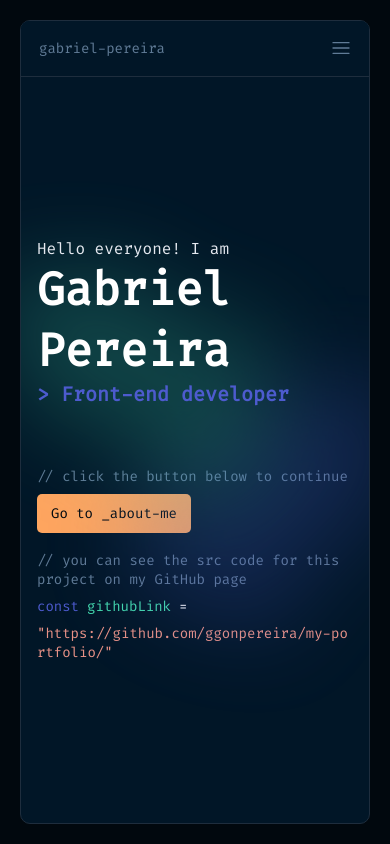
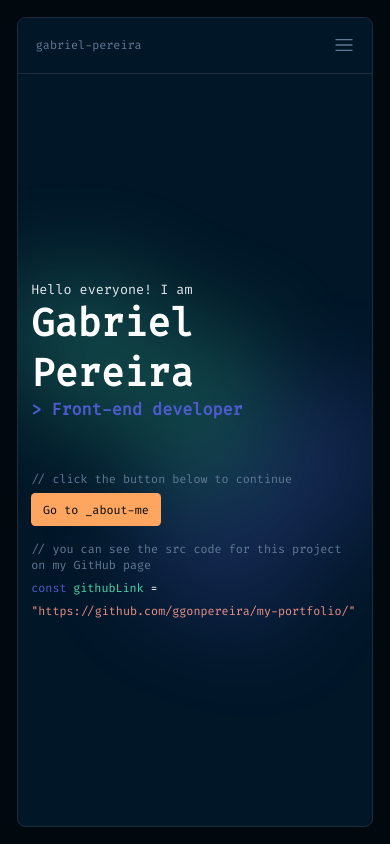
Before and after one commit to ggonpereira/my-portfolio, a Next.js app: page / in a window 390 px wide. Built offline with nearby package versions, Linux system fonts and the light colour scheme; no server answers.

Commit message:
🎉 feat: fix mobile on About Me page

```diff
--- a/src/components/ContactMeArea/ContactMeArea.styles.ts
+++ b/src/components/ContactMeArea/ContactMeArea.styles.ts
@@ -5,8 +5,8 @@ export const Container = styled.div`
   height: 100%;
 
   button {
+    border-right: none !important;
+    border-top-right-radius: 8px;
     width: 100%;
-    border-top-right-radius: 8px;
-    border-right: none !important;
   }
 `
--- a/src/components/MainContent/MainContent.styles.ts
+++ b/src/components/MainContent/MainContent.styles.ts
@@ -2,4 +2,6 @@ import styled from 'styled-components'
 
 export const Container = styled.div`
   flex: 1;
+  max-height: calc(100vh - 4rem);
+  overflow: auto;
 `
--- a/src/components/MyTechs/MyTechs.styles.ts
+++ b/src/components/MyTechs/MyTechs.styles.ts
@@ -5,6 +5,14 @@ export const Container = styled.div`
   flex: 1;
   height: 100%;
   max-width: 42.5rem;
+
+  @media all and (max-width: 1035px) {
+    border-left: none;
+    border-top: 0.1rem solid ${({ theme }) => theme.colors.lines};
+    flex-direction: column;
+    width: 100%;
+    max-width: none;
+  }
 `
 
 export const Header = styled.header`
--- a/src/components/TopicDropdown/TopicDropdown.styles.ts
+++ b/src/components/TopicDropdown/TopicDropdown.styles.ts
@@ -60,6 +60,8 @@ const hideElementCSS = css`
 
 const mainAreaBaseCSS = css`
   align-items: center;
+  background: none;
+  border: none;
   display: flex;
   gap: 0.8rem;
 
@@ -97,9 +99,15 @@ export const TopicDropdown = styled.div`
     border-top: 0.1rem solid ${({ theme }) => theme.colors.lines};
     border-bottom: 0.1rem solid ${({ theme }) => theme.colors.lines};
   }
+
+  @media all and (max-width: 720px) {
+    & + & {
+      border-bottom: none;
+    }
+  }
 `
 
-export const DropdownHeader = styled.div<DropdownHeaderProps>`
+export const DropdownHeader = styled.button<DropdownHeaderProps>`
   align-items: center;
   cursor: pointer;
   display: flex;
@@ -107,6 +115,8 @@ export const DropdownHeader = styled.div<DropdownHeaderProps>`
   padding: 1rem;
   user-select: none;
   width: 100%;
+  background: none;
+  border: none;
 
   svg {
     fill: ${({ theme }) => theme.colors.white};
@@ -123,6 +133,19 @@ export const DropdownHeader = styled.div<DropdownHeaderProps>`
 
   :hover {
     ${hoverDropdownHeaderCSS}
+  }
+
+  @media all and (max-width: 720px) {
+    background-color: ${({ theme }) => theme.colors.lines};
+    border-bottom: 0.3rem solid ${({ theme }) => theme.colors.primary.darkBlue};
+    color: ${({ theme }) => theme.colors.white};
+
+    svg,
+    p {
+      color: ${({ theme }) => theme.colors.white};
+      fill: ${({ theme }) => theme.colors.white};
+      opacity: 1;
+    }
   }
 `
 
--- a/src/components/TopicDropdown/TopicDropdown.tsx
+++ b/src/components/TopicDropdown/TopicDropdown.tsx
@@ -1,15 +1,11 @@
 import React, { useState } from 'react'
 import { RiArrowRightSFill } from 'react-icons/ri'
 import { Content } from '../../types/Content'
-import { TopicObject } from '../../types/Topic'
 import { Typography } from '../Typography'
+import { TopicDropdownProps } from './interfaces'
 import * as S from './TopicDropdown.styles'
 import { TopicFile } from './TopicFile'
 import { TopicFolder } from './TopicFolder'
-
-interface TopicDropdownProps extends TopicObject {
-  handleOpenFileFromSidebar?: (fileTitle: string) => void
-}
 
 export const TopicDropdown = ({
   topicTitle,
--- a/src/components/layouts/AboutMeTab/MainContent/MainContent.styles.ts
+++ b/src/components/layouts/AboutMeTab/MainContent/MainContent.styles.ts
@@ -2,6 +2,7 @@ import styled from 'styled-components'
 
 export const NoFilesSelected = styled.div`
   flex: 1;
+  padding: 1.6rem 0px;
 `
 
 export const OpenedFilesContent = styled.div`
--- a/src/components/layouts/AboutMeTab/MainContent/MainContent.tsx
+++ b/src/components/layouts/AboutMeTab/MainContent/MainContent.tsx
@@ -14,7 +14,9 @@ export const MainContent = ({
     <>
       {openedFiles.length === 0 && (
         <S.NoFilesSelected>
-          <SyntaxHighlighter>{noFilesSelectedState}</SyntaxHighlighter>
+          <SyntaxHighlighter wrapLongLines>
+            {noFilesSelectedState}
+          </SyntaxHighlighter>
         </S.NoFilesSelected>
       )}
 
--- a/src/components/layouts/AboutMeTab/SidebarContent/SidebarContent.styles.ts
+++ b/src/components/layouts/AboutMeTab/SidebarContent/SidebarContent.styles.ts
@@ -3,6 +3,10 @@ import styled from 'styled-components'
 export const Sidebar = styled.aside`
   display: flex;
   height: 100%;
+
+  @media all and (max-width: 720px) {
+    flex-direction: column;
+  }
 `
 
 export const DecorationIcons = styled.div`
@@ -14,6 +18,10 @@ export const DecorationIcons = styled.div`
   padding: 1.7rem 2.2rem;
   width: fit-content;
 
+  @media all and (max-width: 720px) {
+    display: none;
+  }
+
   svg {
     fill: ${({ theme }) => theme.colors.secondary.grey};
     cursor: pointer;
@@ -23,6 +31,19 @@ export const DecorationIcons = styled.div`
     &:nth-of-type(2) {
       opacity: 1;
     }
+  }
+`
+
+export const ActualPageInform = styled.div`
+  display: none;
+  padding: 16px;
+
+  p {
+    color: ${({ theme }) => theme.colors.white};
+  }
+
+  @media all and (max-width: 720px) {
+    display: flex;
   }
 `
 
--- a/src/components/layouts/AboutMeTab/SidebarContent/SidebarContent.tsx
+++ b/src/components/layouts/AboutMeTab/SidebarContent/SidebarContent.tsx
@@ -1,5 +1,6 @@
 import React, { Fragment } from 'react'
 import { TopicDropdown } from '../../../TopicDropdown'
+import { Typography } from '../../../Typography'
 import { SidebarContentProps } from './interfaces'
 import * as S from './SidebarContent.styles'
 
@@ -16,6 +17,10 @@ export const SidebarContent = ({
         ))}
       </S.DecorationIcons>
 
+      <S.ActualPageInform>
+        <Typography>_about-me</Typography>
+      </S.ActualPageInform>
+
       <S.MainSidebar>
         {topics.map((topic, i) => (
           <TopicDropdown
--- a/src/components/layouts/ContentStructure/ContentStructure.styles.ts
+++ b/src/components/layouts/ContentStructure/ContentStructure.styles.ts
@@ -15,6 +15,10 @@ type MainContentProps = {
 export const Container = styled.div`
   display: flex;
   height: 100%;
+
+  @media all and (max-width: 460px) {
+    flex-direction: column;
+  }
 `
 
 export const Sidebar = styled.aside<SidebarProps>`
@@ -23,6 +27,11 @@ export const Sidebar = styled.aside<SidebarProps>`
   height: 100%;
   width: ${({ sidebarContentInitialWidth }) =>
     sidebarContentInitialWidth || '33rem'};
+
+  @media all and (max-width: 460px) {
+    border-right: none;
+    width: 100%;
+  }
 `
 
 export const MainSidebar = styled.div`
@@ -50,4 +59,8 @@ export const MainContent = styled.div<MainContentProps>`
   display: flex;
   height: 100%;
   width: ${({ mainContentInitialWidth }) => mainContentInitialWidth || '100%'};
+
+  @media all and (max-width: 1035px) {
+    flex-direction: column;
+  }
 `
--- a/src/components/layouts/HelloTab/HelloTab.styles.ts
+++ b/src/components/layouts/HelloTab/HelloTab.styles.ts
@@ -46,6 +46,7 @@ export const MoreInfoText = styled.div`
   display: flex;
   flex-direction: column;
   gap: 0.8rem;
+  z-index: 1;
 
   button {
     margin-bottom: 1rem;
--- a/src/styles/global.ts
+++ b/src/styles/global.ts
@@ -15,7 +15,7 @@ export const GlobalStyle = createGlobalStyle`
   :root {
     font-size: 62.5%;
 
-    @media all and (min-width: 812px) and (max-width: 1440px) {
+    @media all and (max-width: 1440px) {
       font-size: 52.5%;
     }
   }
```
